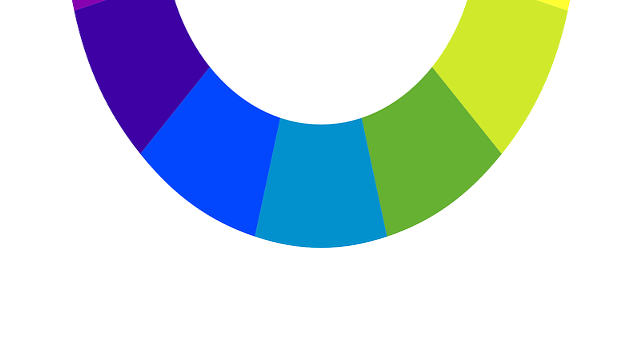
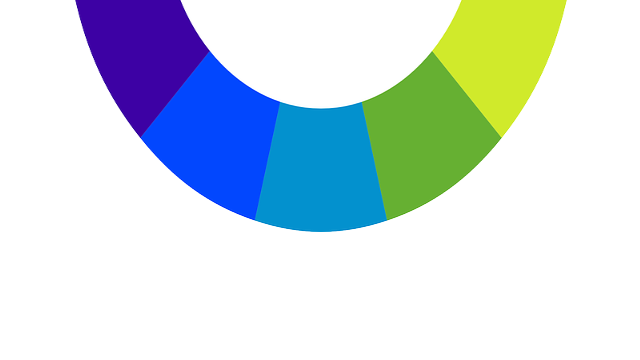
Before and after one commit to Wattsun64/color-reference, a plain HTML site: page index.html in a window 1280 px wide. Shown: the part 440-800 px from the top of the page, without its empty margins (319-959 px from the left). Drawn offline with Linux system fonts and the light colour scheme; files whose address does not match are found by name.

Commit message:
Adjusted img in index.scss

```diff
--- a/css/index.scss
+++ b/css/index.scss
@@ -8,7 +8,7 @@ body {
 
 #wheel {
     position: absolute;
-    top: 3em;
+    top: 2em;
     left: 30%
 }
 
@@ -53,8 +53,4 @@ body {
             transition: all 0.3s ease-in-out;
         }
     }
-    #swatch {
-        width: 100%;
-        height: 20em;
-    }
 }
```
Also changed, not shown: css/index.css, css/index.min.css.
